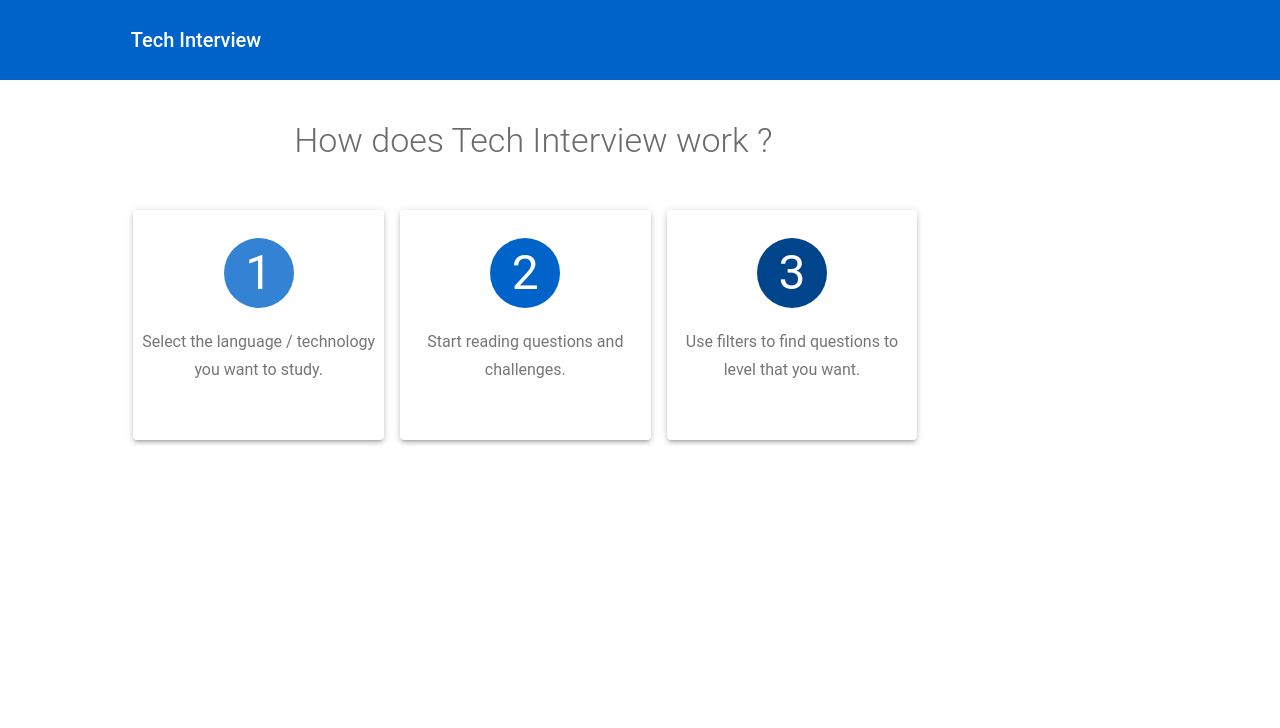
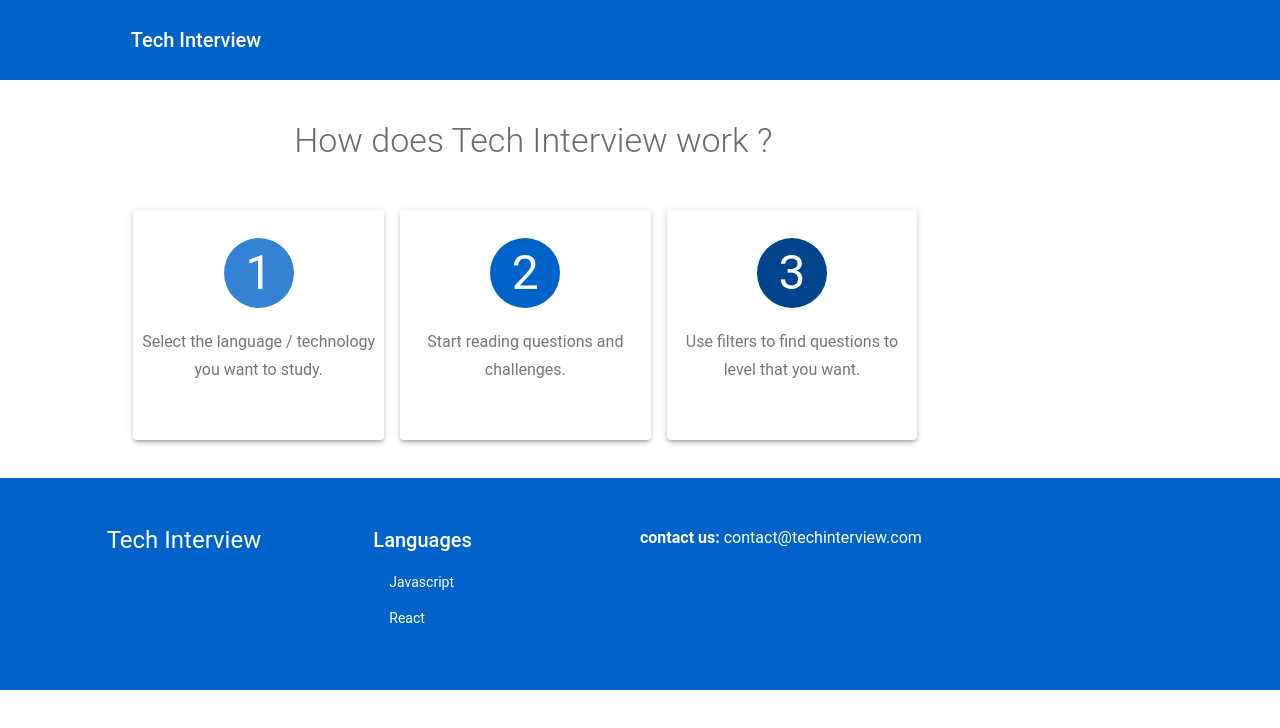
Before and after one commit to mauriciorj/tech-interview-nextjs, a Next.js app: page / in a window 1280 px wide. Shown: the top 728 px of the page. Built offline with nearby package versions, Linux system fonts and the light colour scheme.

Commit message:
Initial Footer

```diff
--- /dev/null
+++ b/src/components/footer/index.tsx
@@ -0,0 +1,49 @@
+import React from 'react';
+import { Grid, makeStyles, List, ListItem, ListItemText, Typography } from '@material-ui/core';
+import { translations } from '../../translations';
+
+const useStyles = makeStyles((theme) => ({
+   sessionWrap: {
+        flexGrow: 1,
+        marginTop: '30px',
+        marginBottom: '30px',
+    },
+    footerTitle: {
+        color: theme.palette.white.main,
+    },
+    footerTechList: {
+        color: theme.palette.white.main,
+    }
+}));
+
+const Footer = () => {
+
+    const classes = useStyles();
+
+    return (
+        <>
+        <Grid container item laptop={12} xs={12} spacing={2} className={classes.sessionWrap}>
+            <Grid item md={3} xs={10}>
+                <Typography variant="h5" className={classes.footerTitle}>{translations.en.logo}</Typography>
+            </Grid>
+            <Grid item md={3} xs={10} className={classes.footerTechList}>
+                <Typography variant="h6">{translations.en.footer.techList}</Typography>
+                <List dense>
+                    <ListItem>
+                        <ListItemText primary="Javascript" />
+                    </ListItem>
+                    <ListItem>
+                        <ListItemText primary="React" />
+                    </ListItem>
+                </List>
+            </Grid>
+            <Grid item md={4} xs={10}>
+                <Typography variant="subtitle1" className={classes.footerTechList}><strong>{translations.en.footer.contactUs}</strong> {translations.en.footer.contactUsEmail}</Typography>
+            </Grid>
+        </Grid>
+        </>
+    )
+
+}
+
+export default Footer;
--- a/src/pages/index.tsx
+++ b/src/pages/index.tsx
@@ -5,12 +5,19 @@ import { translations } from '../translations';
 import { makeStyles } from '@material-ui/core/styles';
 import Header from '../components/header';
 import ThreeCards from '../components/threeCards';
+import Footer from '../components/footer';
 
 const useStyles = makeStyles((theme) => ({
     root: {
         flexGrow: 1
     },
     header: {
+        paddingTop: theme.spacing(1),
+        paddingBottom: theme.spacing(1),
+        backgroundColor: theme.palette.primary.main,
+        display: 'flex'
+    },
+    footer: {
         paddingTop: theme.spacing(1),
         paddingBottom: theme.spacing(1),
         backgroundColor: theme.palette.primary.main,
@@ -51,6 +58,12 @@ export default function Home() {
                         <ThreeCards />
                     </Grid>
                 </Grid>
+                <Grid item xs={12} className={classes.footer}>
+                    <Grid item xs={1}></Grid>
+                    <Grid item xs={10}>
+                        <Footer />
+                    </Grid>
+                </Grid>
             </Grid>
         </div>
         : null // TODO: create a pre loading skeleton
--- a/src/styles/theme.ts
+++ b/src/styles/theme.ts
@@ -57,7 +57,7 @@ export const theme = createMuiTheme({
       dark: '#083b6e'
     },
     white: {
-      main: '#6b6b6b',
+      main: '#FFF',
     },
     grey: {
       main: '#6b6b6b',
--- a/src/translations/index.ts
+++ b/src/translations/index.ts
@@ -17,6 +17,11 @@ export const translations = {
                     text: 'Use filters to find questions to level that you want.'
                 }
             ]
+        },
+        footer: {
+            techList: 'Languages',
+            contactUs: 'contact us:',
+            contactUsEmail: 'contact@techinterview.com'
         }
     }
 }
```
